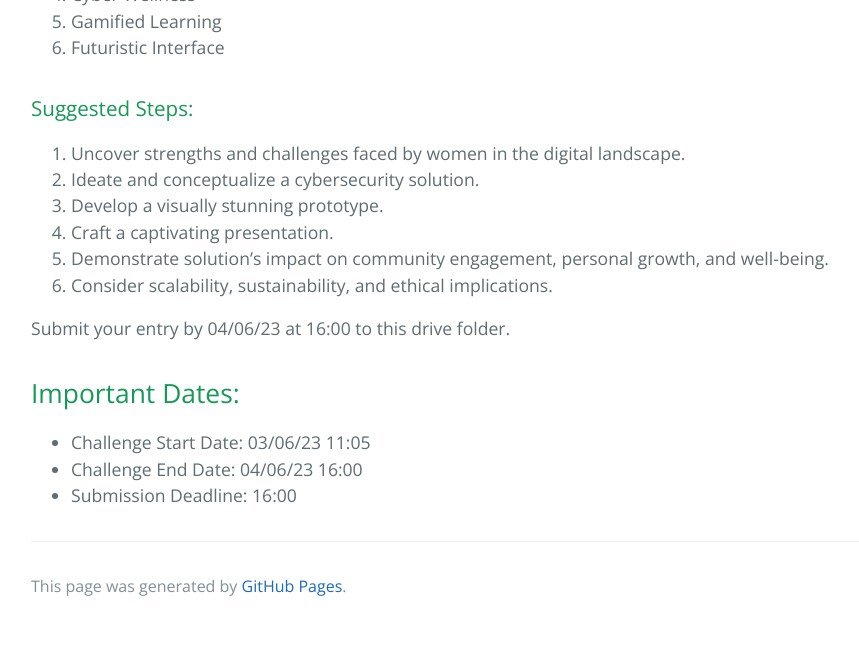
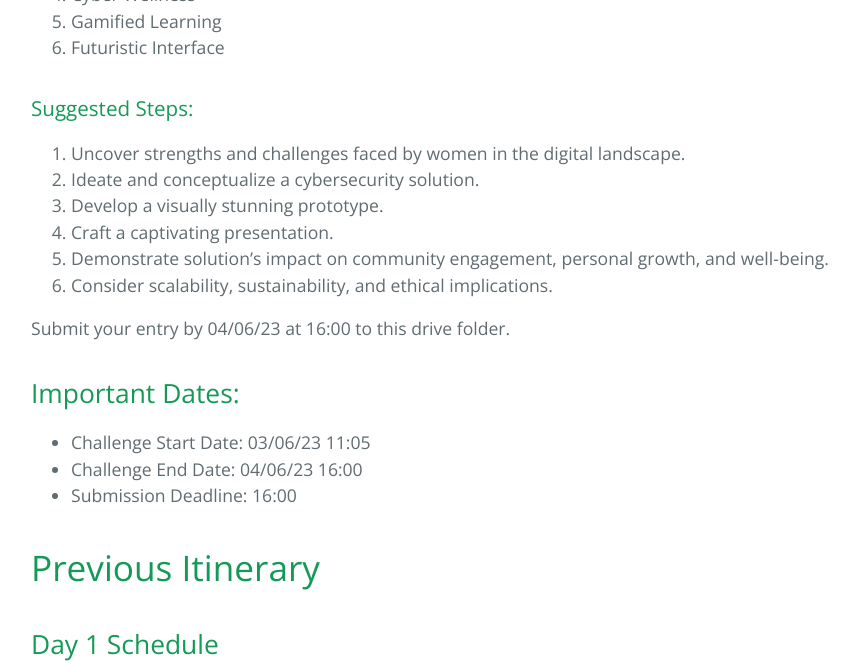
Before and after one commit to hack4her/hack4her.github.io, a Jekyll site: the page built from challenges.md, in a window 1280 px wide and 1400 px high, scrolled down 2693 px. Shown: the top 663 px of the window, without its empty margins (193-1052 px from the left). Built offline with Jekyll 4.4.1, drawn with Linux system fonts in a browser that asks for light colours; our own code applies the rules of GitHub Pages for plain Markdown files; before the commit the page ends 3323 px from its top, so only the background shows below that; some of the changed text lies outside the part shown; grey boxes are pictures that could not be loaded.

Commit message:
Updated Schedule

```diff
--- a/challenges.md
+++ b/challenges.md
@@ -93,3 +93,14 @@
 - Challenge Start Date: 03/06/23 11:05
 - Challenge End Date: 04/06/23 16:00
 - Submission Deadline: 16:00
+
+# Previous Itinerary
+
+## Day 1 Schedule
+![Day 1 Schedule](Day%201%20Schedule.png)
+
+## Day 2 Schedule
+![Day 2 Schedule](Day%202%20Schedule.png)
+
+## Day 3 Schedule
+![Day 3 Schedule](Day%203%20Schedule.png)
```
